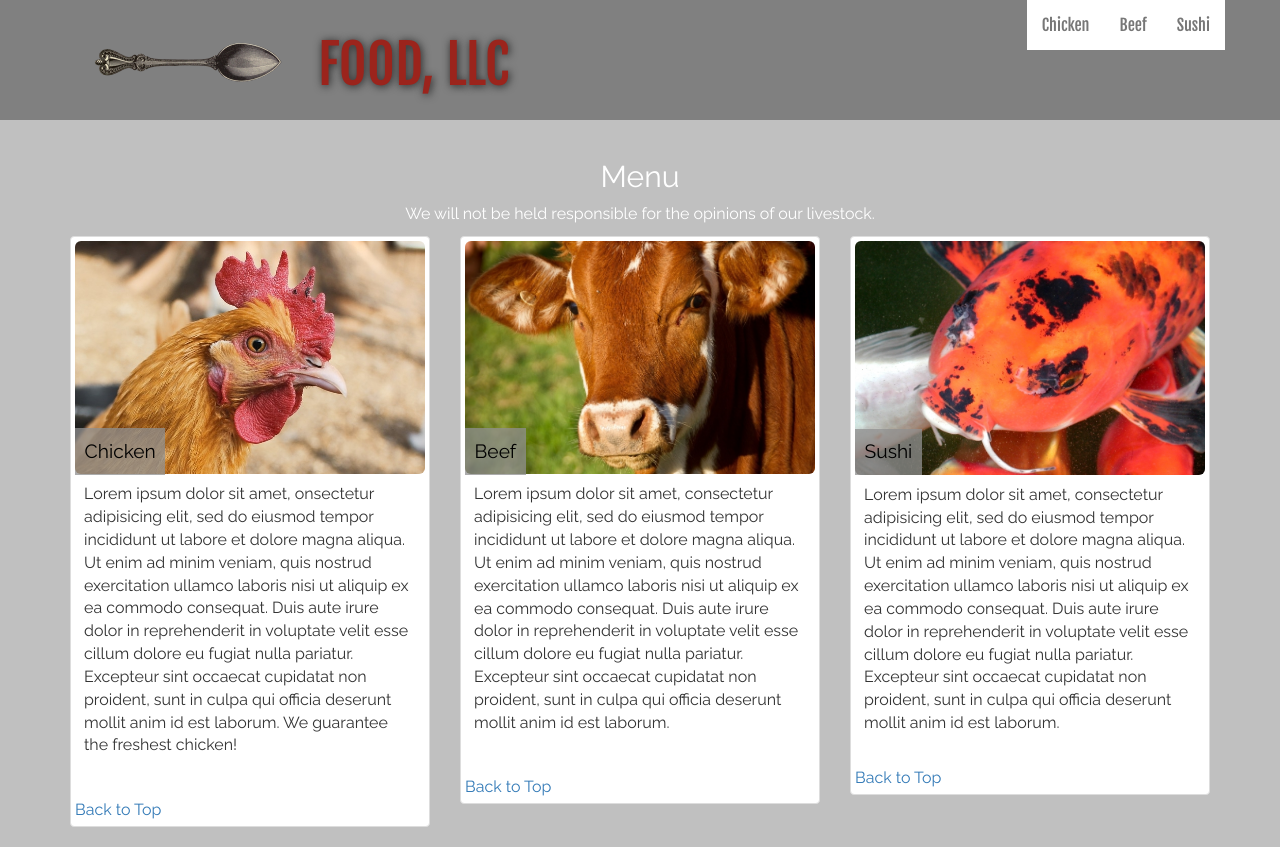
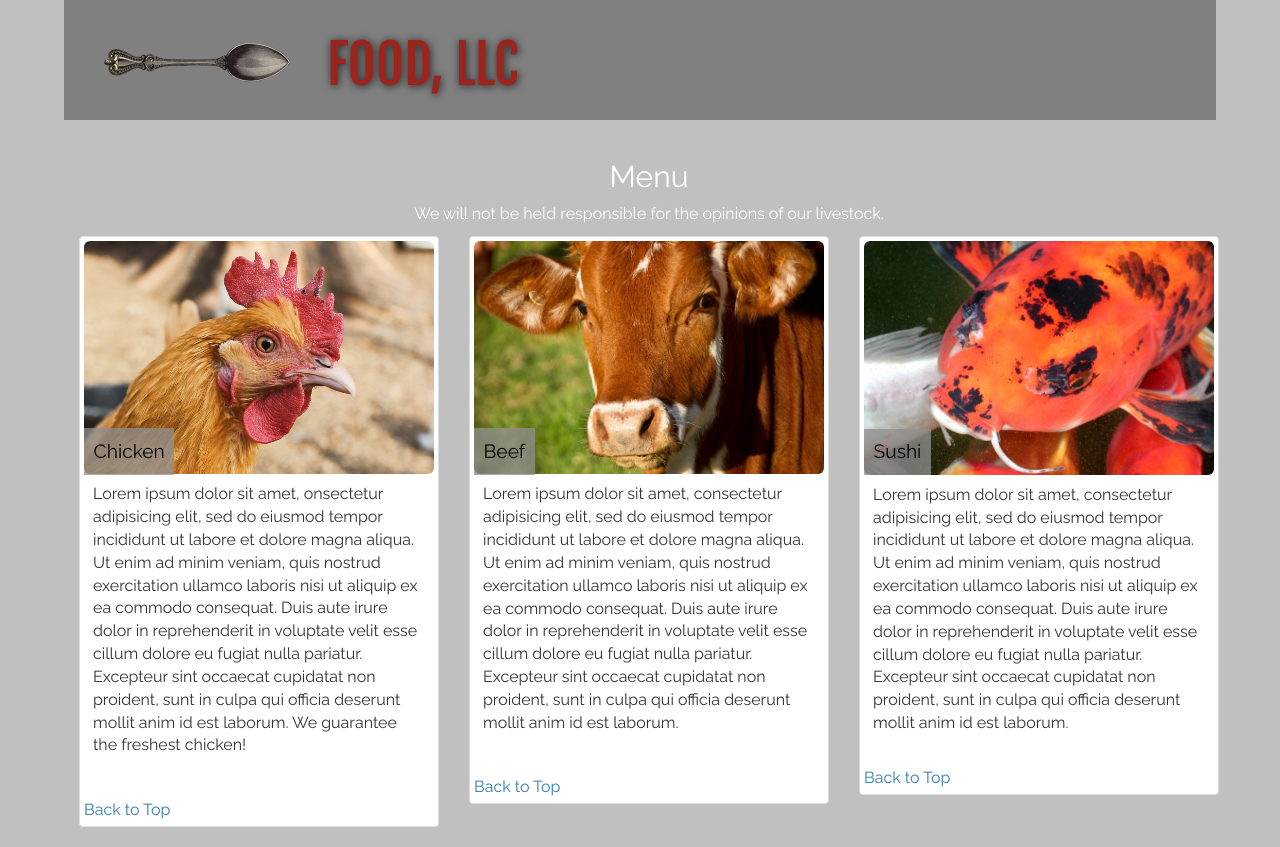
Before and after one commit to crobotv/newsolution3, a plain HTML site: page index.html in a window 1280 px wide. Drawn offline with Linux system fonts and the light colour scheme.

Commit message:
some fixes to images, menu, and links

```diff
--- a/css/styles.css
+++ b/css/styles.css
@@ -5,7 +5,7 @@ body {
 	color: #fff;
 	background-color: silver;
 	font-family: 'Raleway', sans-serif;
-	padding: 0, 5%, 0, 5%;
+	padding: 0 5% 0 5%;
 
 }
 
@@ -73,6 +73,10 @@ h1 {
 	position: relative;
 }
 
+.thumbnail img {
+	width: 100%;
+}
+
 .title {
 	color: black;
 	background: rgba(144, 144, 144, 0.75);
--- a/index.html
+++ b/index.html
@@ -40,7 +40,7 @@
           	</div><!-- end of container div -->
 <div class="container">
         <div id="collapsable-nav" class="collapse navbar-collapse">
-           <ul id="nav-list" class="nav navbar-nav navbar-right">
+           <ul id="nav-list" class="nav navbar-nav navbar-right visible-xs">
             <li>
               <a href="#chicken" class="collapse">Chicken</a>
             </li>
@@ -69,12 +69,12 @@
 <div class="row">
 	<div class="col-md-4 col-sm-6 col-xs-12">
       	<div class="thumbnail">
-			<a href="#" id="chicken">
-				<img src="../images/chicken-sm.jpg" class="img-rounded" alt="chicken">
+			<div id="chicken">
+				<img src="images/chicken-sm.jpg" class="img-rounded" alt="chicken">
 				<div class="title">Chicken</div>
 				<div class="caption">Lorem ipsum dolor sit amet, onsectetur adipisicing elit, sed do eiusmod tempor incididunt ut labore et dolore magna aliqua. Ut enim ad minim veniam, quis nostrud exercitation ullamco laboris nisi ut aliquip ex ea commodo consequat. Duis aute irure dolor in reprehenderit in voluptate velit esse cillum dolore eu fugiat nulla pariatur. Excepteur sint occaecat cupidatat non proident, sunt in culpa qui officia deserunt mollit anim id est laborum. We guarantee the freshest chicken!
 				</div><!--end div caption-->
-			</a><!--end menu item clickable-->
+			</div><!--end menu item clickable-->
 				<div><p>End of Chicken Section</p>
 				<a href="#header-nav">Back to Top</a>
 				</div>
@@ -84,12 +84,12 @@
 
 	<div class="col-md-4 col-sm-6 col-xs-12">
 		<div class="thumbnail">
-			<a href="#" id="#beef">
-				<img src="../images/cow-sm.jpg" class="img-rounded" alt="cow">
+			<div id="beef">
+				<img src="images/cow-sm.jpg" class="img-rounded" alt="cow">
 				<div class="title">Beef</div>
 				<div class="caption">Lorem ipsum dolor sit amet, consectetur adipisicing elit, sed do eiusmod tempor incididunt ut labore et dolore magna aliqua. Ut enim ad minim veniam, quis nostrud exercitation ullamco laboris nisi ut aliquip ex ea commodo consequat. Duis aute irure dolor in reprehenderit in voluptate velit esse cillum dolore eu fugiat nulla pariatur. Excepteur sint occaecat cupidatat non proident, sunt in culpa qui officia deserunt mollit anim id est laborum.
 				</div><!--end div caption-->
-			</a><!--end link menu item-->
+			</div><!--end link menu item-->
 				<div><p>End of Beef Section</p>
 				<a href="#header-nav">Back to Top</a></div>
 
@@ -98,12 +98,12 @@
 
 	<div class="col-md-4 col-sm-12 col-xs-12">
 		<div class="thumbnail">
-			<a href="#" id="#sushi">
-				<img src="../images/fish.jpg" class="img-rounded" alt="fish">
+			<div id="sushi">
+				<img src="images/fish.jpg" class="img-rounded" alt="fish">
 				<div class="title">Sushi</div>
 				<div class="caption">Lorem ipsum dolor sit amet, consectetur adipisicing elit, sed do eiusmod tempor incididunt ut labore et dolore magna aliqua. Ut enim ad minim veniam, quis nostrud exercitation ullamco laboris nisi ut aliquip ex ea commodo consequat. Duis aute irure dolor in reprehenderit in voluptate velit esse cillum dolore eu fugiat nulla pariatur. Excepteur sint occaecat cupidatat non proident, sunt in culpa qui officia deserunt mollit anim id est laborum.
 				</div><!--end div caption-->
-			</a><!--end link menu item-->
+			</div><!--end link menu item-->
 				<div>End of Sushi Section</div>
 				<div><a href="#header-nav">Back to Top</a></div>
 
```
